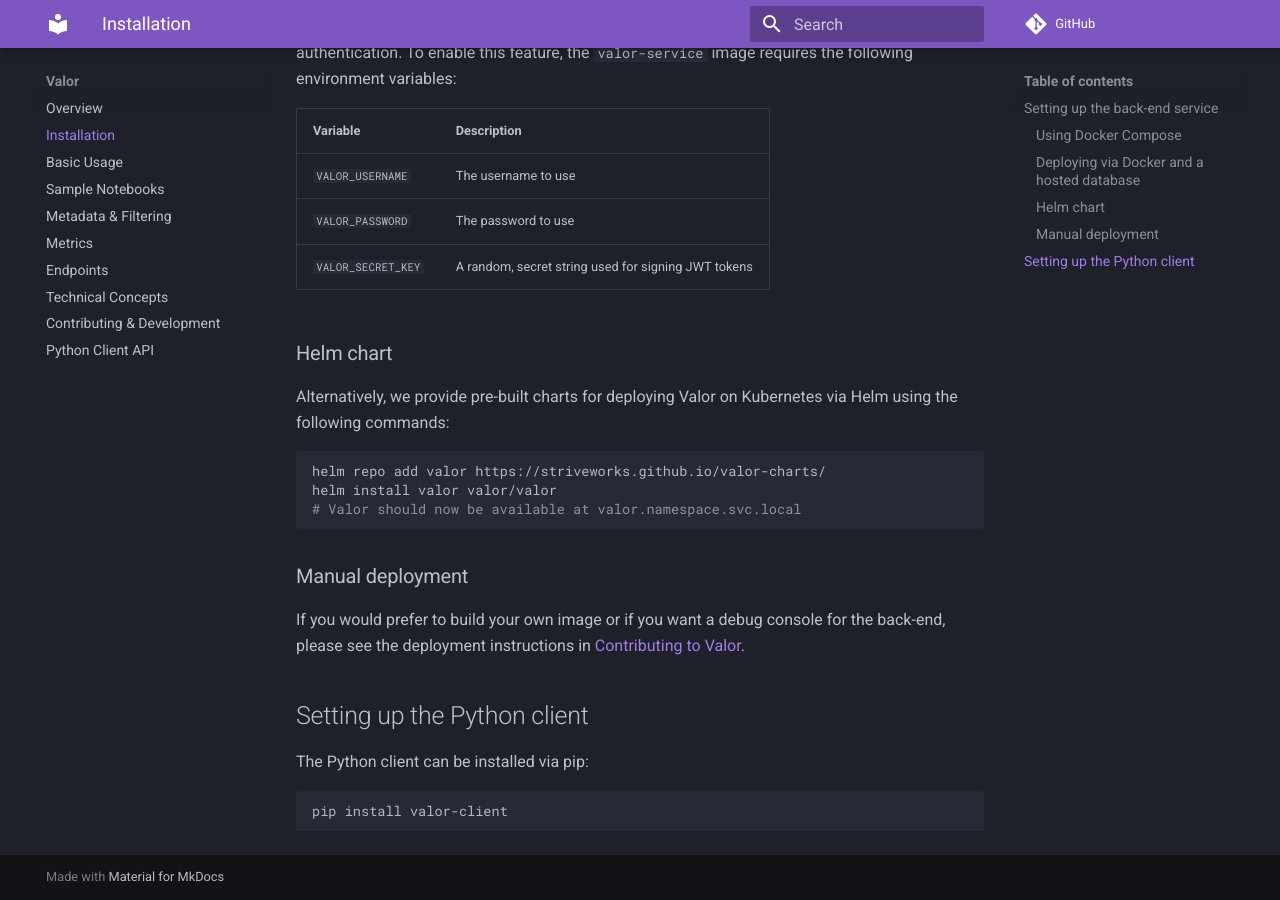
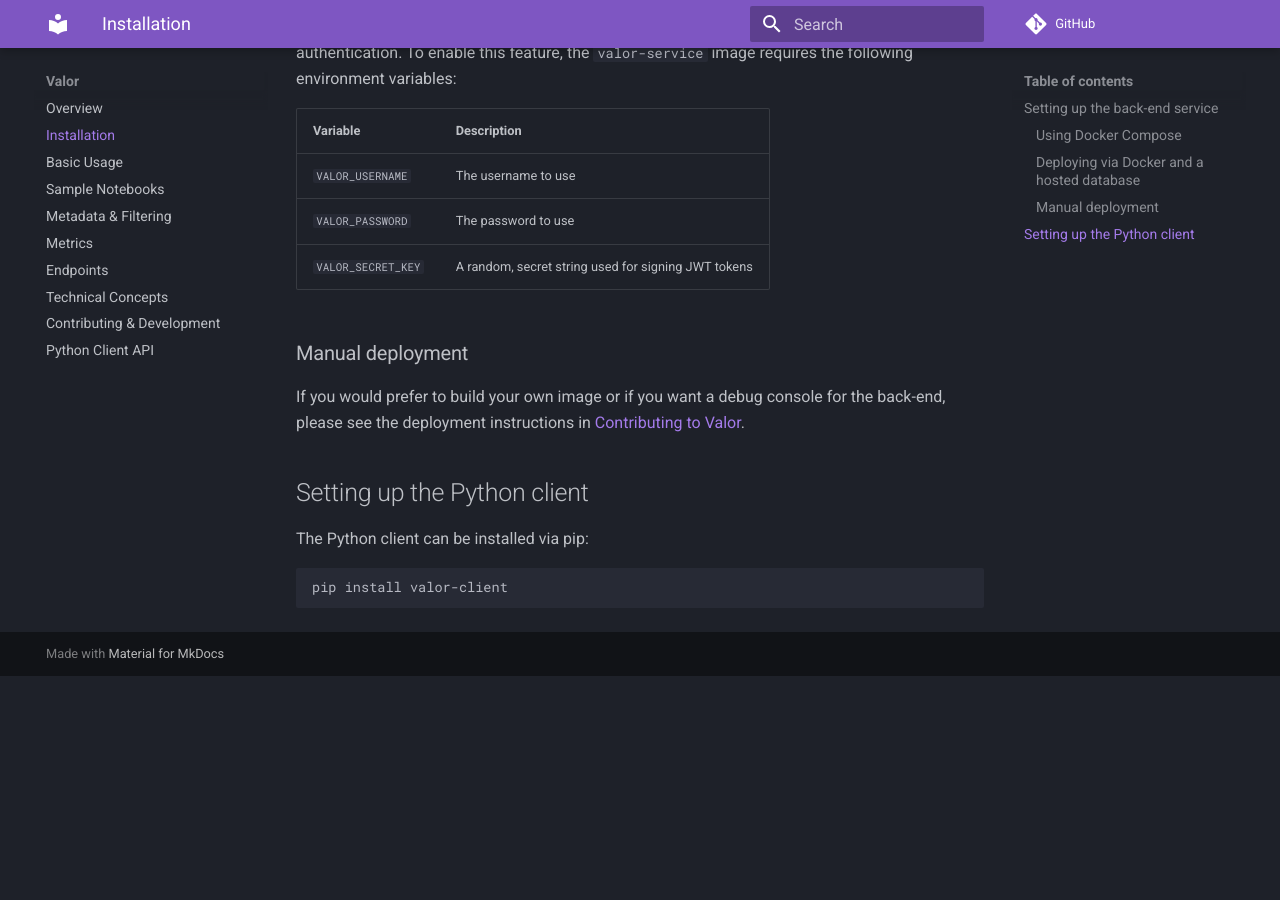
Before and after one commit to Striveworks/valor, an MkDocs documentation site: the page built from docs/installation.md, in a window 1280 px wide and 900 px high, scrolled down 1441 px. Built offline with MkDocs 1.6.1 and Material for MkDocs 9.7.7, drawn with Linux system fonts in a browser that asks for light colours; comment, search, counter and statistics services are not loaded; after the commit the page ends 2117 px from its top, so only the background shows below that.

Commit message:
update installation.md

````diff
--- a/docs/installation.md
+++ b/docs/installation.md
@@ -42,15 +42,6 @@
 | `VALOR_PASSWORD`   | The password to use                                 |
 | `VALOR_SECRET_KEY` | A random, secret string used for signing JWT tokens |
 
-### Helm chart
-
-Alternatively, we provide pre-built charts for deploying Valor on Kubernetes via Helm using the following commands:
-
-```shell
-helm repo add valor https://striveworks.github.io/valor-charts/
-helm install valor valor/valor
-# Valor should now be available at valor.namespace.svc.local
-```
 
 ### Manual deployment
 
````
